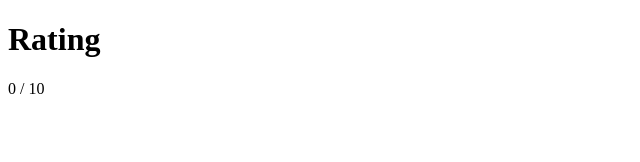
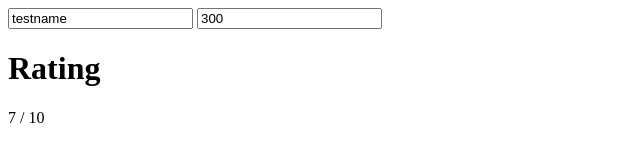
Before and after one commit to aeife/AngularRuleRating, a website: page src/index.html in a window 1280 px wide. Shown: the whole page, without its empty margins (0-640 px from the left). Drawn offline with nearby package versions, Linux system fonts and the light colour scheme.

Commit message:
initial rules logic

```diff
--- a/src/app/app.js
+++ b/src/app/app.js
@@ -1 +1,7 @@
-angular.module('ratingApp', ['rating']);
+angular.module('ratingApp', ['rating'])
+    .controller('RatingAppCtrl', function ($scope) {
+        $scope.testmodel = {
+            name: 'testname',
+            height: 300
+        };
+    });
--- a/src/app/rating/rating.js
+++ b/src/app/rating/rating.js
@@ -5,14 +5,60 @@ angular.module('rating', [])
             templateUrl: '/app/rating/rating.html',
             scope: {
                 ngModel: '=',
-                rules: '='
+                rules: '=?'
             },
             controller: 'RatingCtrl'
         }
     })
     .controller('RatingCtrl', function ($scope) {
+        var calculateOverallRating = function (rules, model) {
+            var result = 0;
+
+            rules.forEach(function (rule) {
+                result += rule(model).rating;
+            });
+            result = result / rules.length;
+
+            return result;
+        };
+
+        // mock rules
+        var rules = [
+            function rateName (model) {
+                var rating = 0;
+                if (model.name.length > 5) {
+                    rating = 1;
+                } else if (model.name.length > 0) {
+                    rating = 0.5;
+                }
+
+                return {rating: rating};
+            },
+            function rateHeight (model) {
+                var rating = 0;
+                if (model.height > 500) {
+                    rating = 1;
+                } else if (model.height > 400) {
+                    rating = 0.8;
+                } else if (model.height > 300) {
+                    rating = 0.6;
+                } else if (model.height > 200) {
+                    rating = 0.4;
+                } else if (model.height > 100) {
+                    rating = 0.2;
+                }
+
+                return {rating: rating};
+            }
+        ];
+
         $scope.RatingCtrl = {
             max: 10,
             rating: 0
         };
+
+        $scope.$watch('ngModel', function () {
+            console.log("run");
+            $scope.RatingCtrl.rating = calculateOverallRating(rules, $scope.ngModel) * $scope.RatingCtrl.max;
+        }, true);
     });
--- a/src/index.html
+++ b/src/index.html
@@ -3,8 +3,11 @@
 <head>
     <title>Rating</title>
 </head>
-<body ng-app="ratingApp">
-    <rating></rating>
+<body ng-app="ratingApp" ng-controller="RatingAppCtrl">
+    <input type="text" ng-model="testmodel.name">
+    <input type="text" ng-model="testmodel.height">
+
+    <rating ng-model="testmodel"></rating>
 
     <script type="text/javascript" src="bower_components/angularjs/angular.min.js"></script>
     <script type="text/javascript" src="app/app.js"></script>
```
